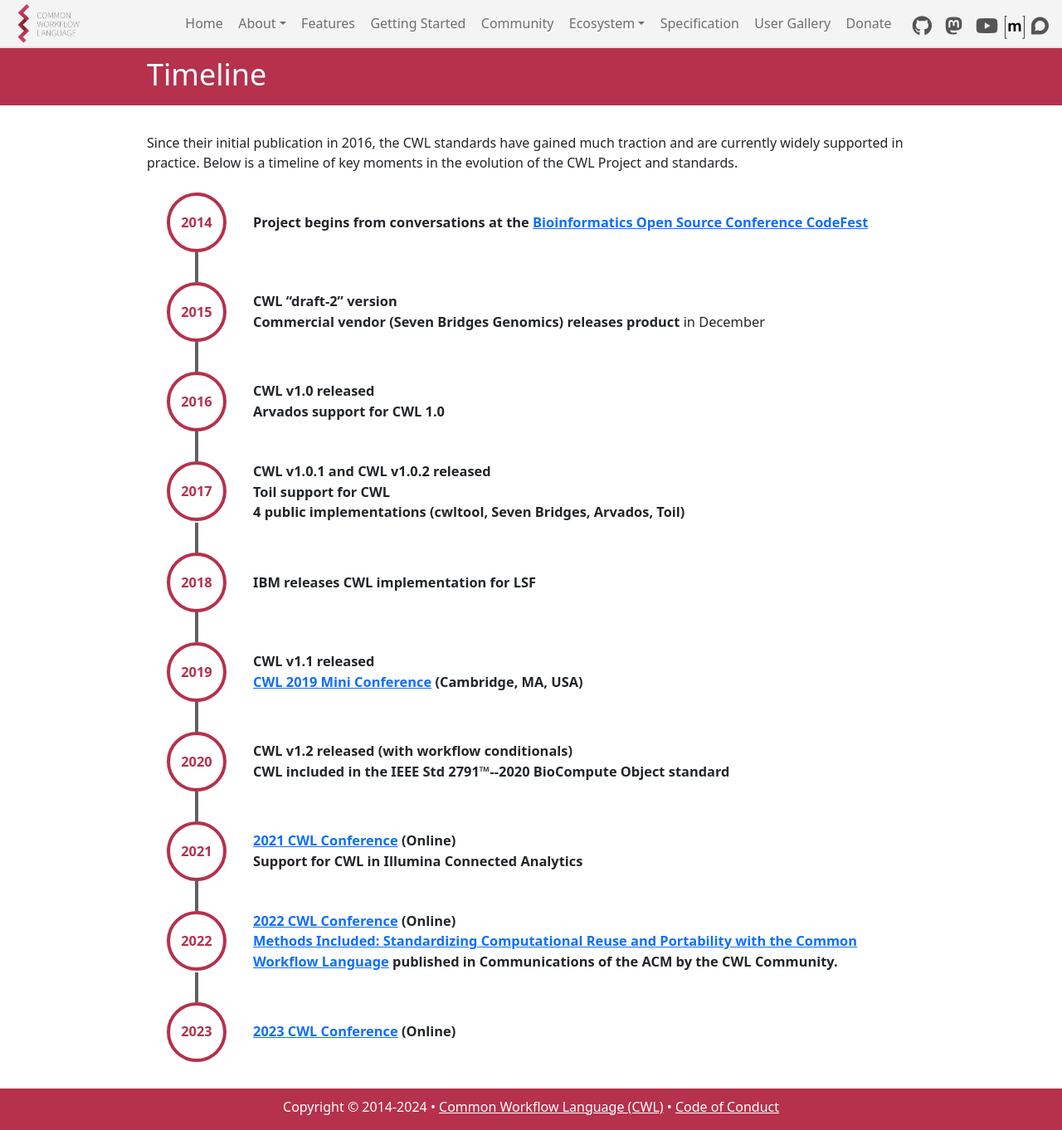
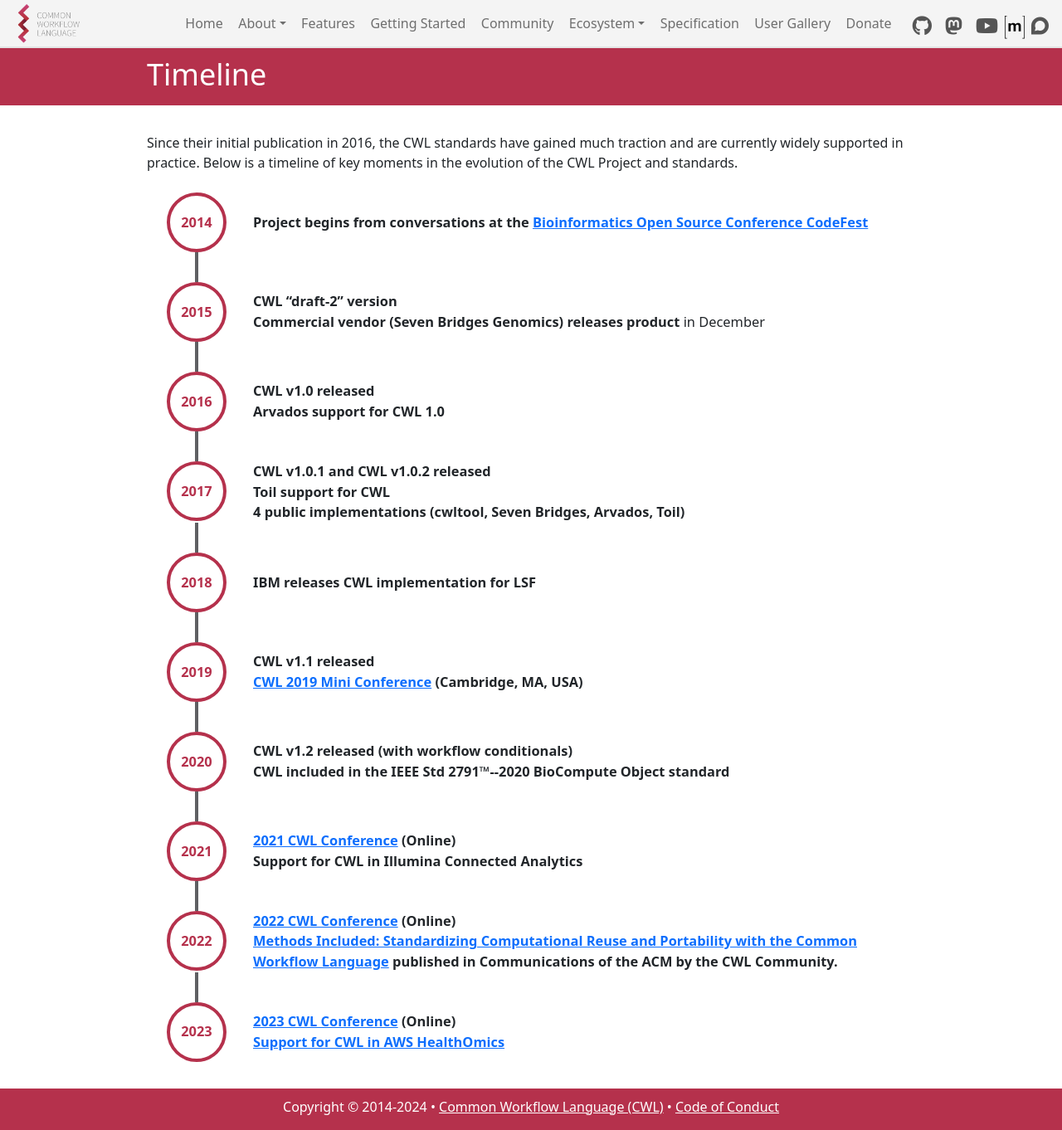
Before and after one commit to common-workflow-language/cwl-website, a Jekyll site: the page built from content/timeline.md, in a window 1280 px wide and 1362 px high. Shown: the whole window at 83% size. Built offline with Jekyll 4.4.1, drawn with Linux system fonts in a browser that asks for light colours.

Commit message:
Add AWS Healthomics to the timeline (#202)

```diff
--- a/content/_data/timeline.yml
+++ b/content/_data/timeline.yml
@@ -37,3 +37,4 @@
   - year: 2023
     event: |
       <a href="https://cwl.discourse.group/c/cwlcon-2023/13">2023 CWL Conference</a> (Online)<br>
+      <a href="https://aws.amazon.com/about-aws/whats-new/2023/06/amazon-omics-common-workflow-language/">Support for CWL in AWS HealthOmics</a>
```
